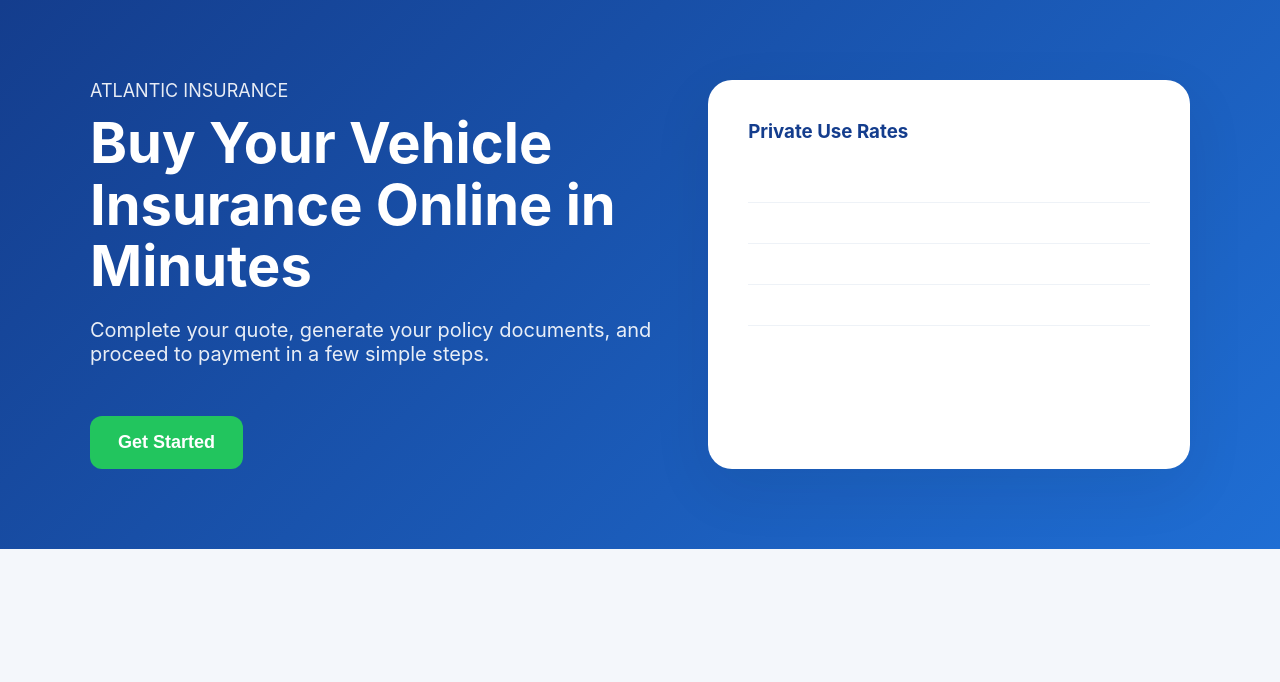
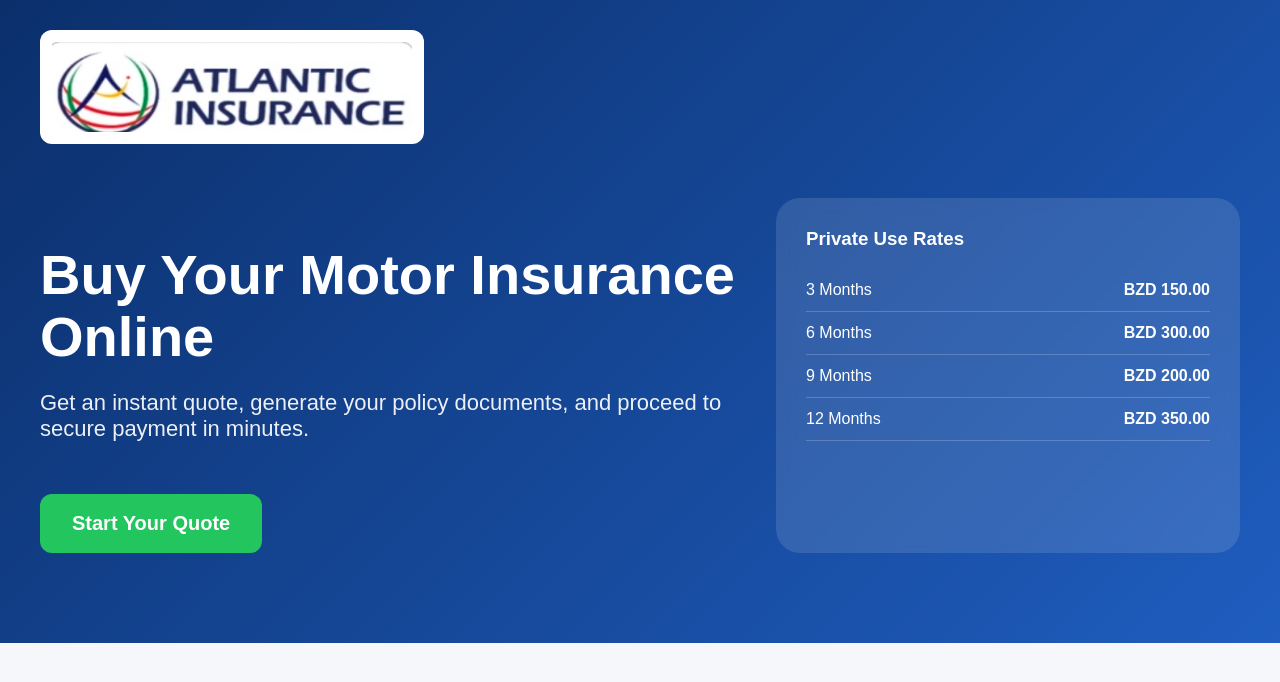
Before and after one commit to rantomunoz-ui/atlantic-insurance-prototype, a Next.js app: page / in a window 1280 px wide. Shown: the top 682 px of the page. Built offline with nearby package versions, Linux system fonts and the light colour scheme.

Commit message:
Executive presentation version with logo

```diff
--- a/app/layout.tsx
+++ b/app/layout.tsx
@@ -1,13 +1,15 @@
 
 import React from "react";
+
 export const metadata = {
   title: "Atlantic Insurance Online",
-  description: "Vehicle Insurance Prototype",
+  description: "Executive demo prototype",
 };
-export default function RootLayout({children}:{children: React.ReactNode}) {
+
+export default function RootLayout({ children }: { children: React.ReactNode }) {
   return (
     <html lang="en">
-      <body style={{margin:0,fontFamily:"Inter, Arial, sans-serif",background:"#f4f7fb"}}>
+      <body style={{ margin: 0, fontFamily: "Arial, sans-serif", background: "#f5f7fb" }}>
         {children}
       </body>
     </html>
--- a/app/page.tsx
+++ b/app/page.tsx
@@ -1,6 +1,8 @@
 
 "use client";
+
 import React, { useState } from "react";
+import Image from "next/image";
 import jsPDF from "jspdf";
 
 const premiumTable: Record<string, number> = {
@@ -12,86 +14,72 @@
 
 export default function Home() {
   const [started, setStarted] = useState(false);
-  const [form, setForm] = useState({
-    fullName: "", email: "", phone: "", make: "", model: "",
-    registration: "", cylinders: "4 Cylinders", coveragePeriod: "3 Months"
-  });
-
-  const premium = premiumTable[form.coveragePeriod] || 0;
-  const step = started ? 3 : 0;
-
-  const update = (field: string, value: string) =>
-    setForm(prev => ({...prev, [field]: value}));
+  const [coveragePeriod, setCoveragePeriod] = useState("3 Months");
+  const premium = premiumTable[coveragePeriod];
 
   const generatePDF = () => {
     const doc = new jsPDF();
-    doc.setFontSize(22);
+    doc.setFontSize(24);
     doc.text("Atlantic Insurance", 20, 20);
     doc.setFontSize(14);
     doc.text("Motor Insurance Quote", 20, 30);
-    let y = 50;
-    Object.entries({
-      "Customer": form.fullName,
-      "Email": form.email,
-      "Phone": form.phone,
-      "Vehicle": `${form.make} ${form.model}`,
-      "Registration": form.registration,
-      "Coverage": form.coveragePeriod,
-      "Premium": `BZD ${premium.toFixed(2)}`
-    }).forEach(([k,v]) => {
-      doc.text(`${k}: ${v}`, 20, y);
-      y += 10;
-    });
+    doc.text(`Coverage Period: ${coveragePeriod}`, 20, 50);
+    doc.text(`Premium: BZD ${premium.toFixed(2)}`, 20, 60);
     doc.save("Atlantic-Insurance-Quote.pdf");
   };
-
-  const card = {
-    background: "white",
-    borderRadius: 24,
-    boxShadow: "0 20px 60px rgba(15,23,42,0.08)",
-    padding: 40
-  } as React.CSSProperties;
-
-  const input = {
-    width: "100%",
-    padding: "14px 16px",
-    borderRadius: 12,
-    border: "1px solid #dbe2ea",
-    boxSizing: "border-box",
-    fontSize: 16
-  } as React.CSSProperties;
 
   if (!started) {
     return (
       <main>
         <section style={{
-          background: "linear-gradient(135deg,#143d8d,#1f6ed4)",
-          color: "white", padding: "80px 20px"
+          background: "linear-gradient(135deg, #0b2f6b, #1f5dbf)",
+          color: "white",
+          padding: "30px 20px 90px"
         }}>
-          <div style={{maxWidth: 1100, margin: "0 auto", display: "grid", gridTemplateColumns: "1.2fr 1fr", gap: 40}}>
+          <div style={{ maxWidth: 1200, margin: "0 auto" }}>
+            <Image src="/logo.png" alt="Atlantic Insurance" width={360} height={90}
+              style={{ background: "white", padding: 12, borderRadius: 12 }} />
+            <div style={{ display: "grid", gridTemplateColumns: "1.2fr 0.8fr", gap: 40, marginTop: 50 }}>
               <div>
-              <div style={{fontSize: 18, opacity: .9, marginBottom: 12}}>ATLANTIC INSURANCE</div>
-              <h1 style={{fontSize: 56, lineHeight: 1.1, margin: "0 0 20px 0"}}>
-                Buy Your Vehicle Insurance Online in Minutes
+                <h1 style={{ fontSize: 56, lineHeight: 1.1, marginBottom: 20 }}>
+                  Buy Your Motor Insurance Online
                 </h1>
-              <p style={{fontSize: 20, opacity: .9, maxWidth: 600}}>
-                Complete your quote, generate your policy documents, and proceed to payment in a few simple steps.
+                <p style={{ fontSize: 22, opacity: 0.92, maxWidth: 700 }}>
+                  Get an instant quote, generate your policy documents, and proceed to secure payment in minutes.
                 </p>
                 <button onClick={() => setStarted(true)} style={{
-                marginTop: 30, background: "#22c55e", color: "white",
-                border: "none", borderRadius: 12, padding: "16px 28px",
-                fontSize: 18, cursor: "pointer", fontWeight: 600
+                  marginTop: 30,
+                  background: "#22c55e",
+                  color: "white",
+                  border: "none",
+                  padding: "18px 32px",
+                  borderRadius: 12,
+                  fontSize: 20,
+                  fontWeight: "bold",
+                  cursor: "pointer"
                 }}>
-                Get Started
+                  Start Your Quote
                 </button>
               </div>
-            <div style={card}>
-              <h3 style={{marginTop:0, color:"#143d8d"}}>Private Use Rates</h3>
+              <div style={{
+                background: "rgba(255,255,255,0.12)",
+                borderRadius: 24,
+                padding: 30,
+                backdropFilter: "blur(8px)"
+              }}>
+                <h3 style={{ marginTop: 0 }}>Private Use Rates</h3>
                 {Object.entries(premiumTable).map(([k,v]) => (
-                <div key={k} style={{display:"flex", justifyContent:"space-between", padding:"10px 0", borderBottom:"1px solid #eef2f7"}}>
-                  <span>{k}</span><strong>BZD {v.toFixed(2)}</strong>
+                  <div key={k} style={{
+                    display: "flex",
+                    justifyContent: "space-between",
+                    padding: "12px 0",
+                    borderBottom: "1px solid rgba(255,255,255,0.2)"
+                  }}>
+                    <span>{k}</span>
+                    <strong>BZD {v.toFixed(2)}</strong>
                   </div>
                 ))}
+              </div>
             </div>
           </div>
         </section>
@@ -100,73 +88,95 @@
   }
 
   return (
-    <main style={{maxWidth: 1100, margin: "40px auto", padding: 20}}>
-      <div style={{marginBottom: 20}}>
-        <div style={{fontSize: 14, color: "#64748b"}}>Step {step} of 3</div>
-        <div style={{height: 8, background:"#e2e8f0", borderRadius: 99, marginTop: 8}}>
-          <div style={{width: "100%", height: "100%", background:"#22c55e", borderRadius: 99}} />
-        </div>
-      </div>
+    <main style={{ maxWidth: 1200, margin: "40px auto", padding: 20 }}>
+      <div style={{ display: "grid", gridTemplateColumns: "2fr 1fr", gap: 30 }}>
+        <div style={{
+          background: "white",
+          borderRadius: 24,
+          padding: 40,
+          boxShadow: "0 20px 60px rgba(0,0,0,0.08)"
+        }}>
+          <Image src="/logo.png" alt="Atlantic Insurance" width={260} height={65} />
+          <h2 style={{ color: "#0b2f6b", marginTop: 20 }}>Coverage Selection</h2>
+          <p>Select your desired period of coverage.</p>
 
-      <div style={{display: "grid", gridTemplateColumns: "2fr 1fr", gap: 30}}>
-        <div style={card}>
-          <h2 style={{marginTop:0, color:"#143d8d"}}>Vehicle Insurance Application</h2>
-          <div style={{display:"grid", gridTemplateColumns:"1fr 1fr", gap:16}}>
-            {[
-              ["fullName","Full Name"],
-              ["email","Email Address"],
-              ["phone","Phone Number"],
-              ["registration","Registration Number"],
-              ["make","Vehicle Make"],
-              ["model","Vehicle Model"],
-            ].map(([field,label]) => (
-              <input key={field} placeholder={label} style={input}
-                value={(form as any)[field]}
-                onChange={(e)=>update(field,e.target.value)} />
-            ))}
-            <select style={input} value={form.cylinders}
-              onChange={(e)=>update("cylinders",e.target.value)}>
-              <option>4 Cylinders</option>
-              <option>6 Cylinders</option>
-              <option>8 Cylinders</option>
-            </select>
-            <select style={input} value={form.coveragePeriod}
-              onChange={(e)=>update("coveragePeriod",e.target.value)}>
+          <select
+            value={coveragePeriod}
+            onChange={(e) => setCoveragePeriod(e.target.value)}
+            style={{
+              width: "100%",
+              padding: 16,
+              borderRadius: 12,
+              border: "1px solid #dbe2ea",
+              fontSize: 18
+            }}
+          >
             <option>3 Months</option>
             <option>6 Months</option>
             <option>9 Months</option>
             <option>12 Months</option>
           </select>
+
+          <div style={{
+            marginTop: 30,
+            background: "#f8fafc",
+            padding: 24,
+            borderRadius: 16
+          }}>
+            <h3 style={{ marginTop: 0 }}>Documents Generated</h3>
+            <ul>
+              <li>Client Data Form</li>
+              <li>Proposal Form</li>
+              <li>Policy Schedule</li>
+              <li>Certificate of Insurance</li>
+            </ul>
           </div>
         </div>
 
-        <div style={card}>
-          <h3 style={{marginTop:0, color:"#143d8d"}}>Premium Summary</h3>
-          <div style={{fontSize: 14, color:"#64748b"}}>{form.coveragePeriod}</div>
-          <div style={{fontSize: 42, fontWeight: 700, color:"#16a34a", margin:"10px 0 20px"}}>
+        <div style={{
+          background: "white",
+          borderRadius: 24,
+          padding: 30,
+          boxShadow: "0 20px 60px rgba(0,0,0,0.08)"
+        }}>
+          <h3 style={{ marginTop: 0, color: "#0b2f6b" }}>Premium Summary</h3>
+          <div style={{ color: "#64748b" }}>{coveragePeriod}</div>
+          <div style={{
+            fontSize: 48,
+            fontWeight: "bold",
+            color: "#16a34a",
+            margin: "10px 0 20px"
+          }}>
             BZD {premium.toFixed(2)}
           </div>
+
           <button onClick={generatePDF} style={{
-            width:"100%", background:"#143d8d", color:"white",
-            border:"none", borderRadius:12, padding:"14px", cursor:"pointer",
-            marginBottom:12, fontSize:16
+            width: "100%",
+            background: "#0b2f6b",
+            color: "white",
+            border: "none",
+            padding: 14,
+            borderRadius: 12,
+            fontSize: 16,
+            marginBottom: 12,
+            cursor: "pointer"
           }}>
             Download Quote PDF
           </button>
+
           <a href="https://example.com/payment" target="_blank" rel="noreferrer"
             style={{
-               display:"block", textAlign:"center", background:"#22c55e",
-               color:"white", padding:"14px", borderRadius:12,
-               textDecoration:"none", fontWeight:600
+              display: "block",
+              textAlign: "center",
+              background: "#22c55e",
+              color: "white",
+              padding: 14,
+              borderRadius: 12,
+              textDecoration: "none",
+              fontWeight: "bold"
             }}>
             Proceed to Payment
           </a>
-          <div style={{
-            marginTop:20, padding:16, background:"#f8fafc",
-            borderRadius:12, fontSize:14, color:"#475569"
-          }}>
-            📱 Scan QR code or click the payment button to complete your purchase.
-          </div>
         </div>
       </div>
     </main>
--- a/package.json
+++ b/package.json
@@ -1,5 +1,5 @@
 {
-  "name": "atlantic-insurance-premium",
+  "name": "atlantic-insurance-executive-demo",
   "private": true,
   "version": "1.0.0",
   "scripts": {
```
Also changed, not shown: public/logo.png (added), 1 other file (tests, documents, lock files or other folders). Lines whose indentation alone changed are shown as unchanged.
